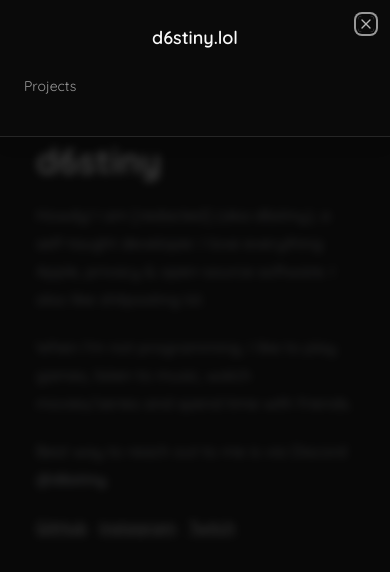
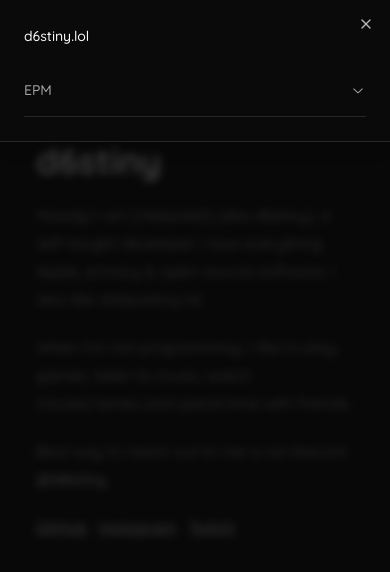
Before and after one commit to d6stiny/website, a Next.js app: page / in a window 390 px wide. Both pictures are taken after a click on the button 356 px from the left and 48 px from the top of the page. Shown: the top 572 px of the page. Built offline with nearby package versions, Linux system fonts and the light colour scheme.

Commit message:
update mobile header

```diff
--- a/package.json
+++ b/package.json
@@ -9,6 +9,7 @@
     "lint": "next lint"
   },
   "dependencies": {
+    "@radix-ui/react-accordion": "^1.1.2",
     "@radix-ui/react-dialog": "^1.0.5",
     "@radix-ui/react-icons": "^1.3.0",
     "@radix-ui/react-navigation-menu": "^1.1.4",
--- /dev/null
+++ b/src/components/Accordion.tsx
@@ -0,0 +1,60 @@
+"use client"
+
+import * as React from "react"
+import * as AccordionPrimitive from "@radix-ui/react-accordion"
+import { ChevronDownIcon } from "@radix-ui/react-icons"
+
+import { cn } from "~/utils"
+
+const Accordion = AccordionPrimitive.Root
+
+const AccordionItem = React.forwardRef<
+  React.ElementRef<typeof AccordionPrimitive.Item>,
+  React.ComponentPropsWithoutRef<typeof AccordionPrimitive.Item>
+>(({ className, ...props }, ref) => (
+  <AccordionPrimitive.Item
+    ref={ref}
+    className={cn("border-b", className)}
+    {...props}
+  />
+))
+AccordionItem.displayName = "AccordionItem"
+
+const AccordionTrigger = React.forwardRef<
+  React.ElementRef<typeof AccordionPrimitive.Trigger>,
+  React.ComponentPropsWithoutRef<typeof AccordionPrimitive.Trigger>
+>(({ className, children, ...props }, ref) => (
+  <AccordionPrimitive.Header className="flex">
+    <AccordionPrimitive.Trigger
+      ref={ref}
+      className={cn(
+        "flex flex-1 items-center justify-between py-4 text-sm font-medium transition-all hover:underline [&[data-state=open]>svg]:rotate-180",
+        className
+      )}
+      {...props}
+    >
+      {children}
+      <ChevronDownIcon className="h-4 w-4 shrink-0 text-muted-foreground transition-transform duration-200" />
+    </AccordionPrimitive.Trigger>
+  </AccordionPrimitive.Header>
+))
+AccordionTrigger.displayName = AccordionPrimitive.Trigger.displayName
+
+const AccordionContent = React.forwardRef<
+  React.ElementRef<typeof AccordionPrimitive.Content>,
+  React.ComponentPropsWithoutRef<typeof AccordionPrimitive.Content>
+>(({ className, children, ...props }, ref) => (
+  <AccordionPrimitive.Content
+    ref={ref}
+    className={cn(
+      "overflow-hidden text-sm data-[state=closed]:animate-accordion-up data-[state=open]:animate-accordion-down",
+      className
+    )}
+    {...props}
+  >
+    <div className="pb-4 pt-0">{children}</div>
+  </AccordionPrimitive.Content>
+))
+AccordionContent.displayName = AccordionPrimitive.Content.displayName
+
+export { Accordion, AccordionItem, AccordionTrigger, AccordionContent }
--- a/src/components/Header.tsx
+++ b/src/components/Header.tsx
@@ -12,7 +12,6 @@
   NavigationMenuLink,
   NavigationMenuList,
   NavigationMenuTrigger,
-  navigationMenuTriggerStyle,
 } from "./NavigationMenu";
 import {
   Sheet,
@@ -22,7 +21,13 @@
   SheetTitle,
   SheetTrigger,
 } from "./Sheet";
-import { Button } from "./Button";
+import { Button, buttonVariants } from "./Button";
+import {
+  Accordion,
+  AccordionContent,
+  AccordionItem,
+  AccordionTrigger,
+} from "./Accordion";
 
 export default function Header() {
   return (
@@ -100,22 +105,55 @@
       <SheetTrigger asChild>
         <Button
           variant={"ghost"}
-          className="block hover:bg-transparent sm:hidden"
+          className="nav:hidden block p-2 hover:bg-transparent sm:hidden"
         >
           <Menu className="h-5 w-5" />
         </Button>
       </SheetTrigger>
       <SheetContent side={"top"}>
         <SheetHeader>
-          <SheetTitle>d6stiny.lol</SheetTitle>
+          <SheetTitle className="flex items-center">
+            <Link
+              className={buttonVariants({
+                variant: "link",
+                className: "-mx-2 -mt-2 w-fit !p-2",
+              })}
+              href={"/"}
+              onClick={() => setIsOpen(!isOpen)}
+            >
+              d6stiny.lol
+            </Link>
+          </SheetTitle>
           <SheetDescription className="flex flex-col divide-y text-start">
-            <Link
-              href="/projects"
-              onClick={() => setIsOpen(!open)}
+            {/* <Link
+              href="#"
+              onClick={() => setIsOpen(!isOpen)}
               className="flex items-center space-x-2 py-4 text-foreground/60 transition-colors hover:text-foreground/80"
             >
-              Projects
-            </Link>
+              yes
+            </Link> */}
+
+            <Accordion type="single" collapsible>
+              <AccordionItem value="item-1">
+                <AccordionTrigger>EPM</AccordionTrigger>
+                <AccordionContent onClick={() => setIsOpen(!isOpen)}>
+                  <div className="flex flex-col gap-2">
+                    <Link className="py-4" href="/epm/notes">
+                      Notas
+                    </Link>
+                    <Link className="py-4" href="/epm/ref">
+                      TGPSI Ref
+                    </Link>
+                    <Link className="py-4" href="/epm/internship">
+                      Estágio
+                    </Link>
+                    <Link className="py-4" href="/epm/pap">
+                      PAP
+                    </Link>
+                  </div>
+                </AccordionContent>
+              </AccordionItem>
+            </Accordion>
           </SheetDescription>
         </SheetHeader>
       </SheetContent>
```
Also changed, not shown: 1 other file (tests, documents, lock files or other folders).
